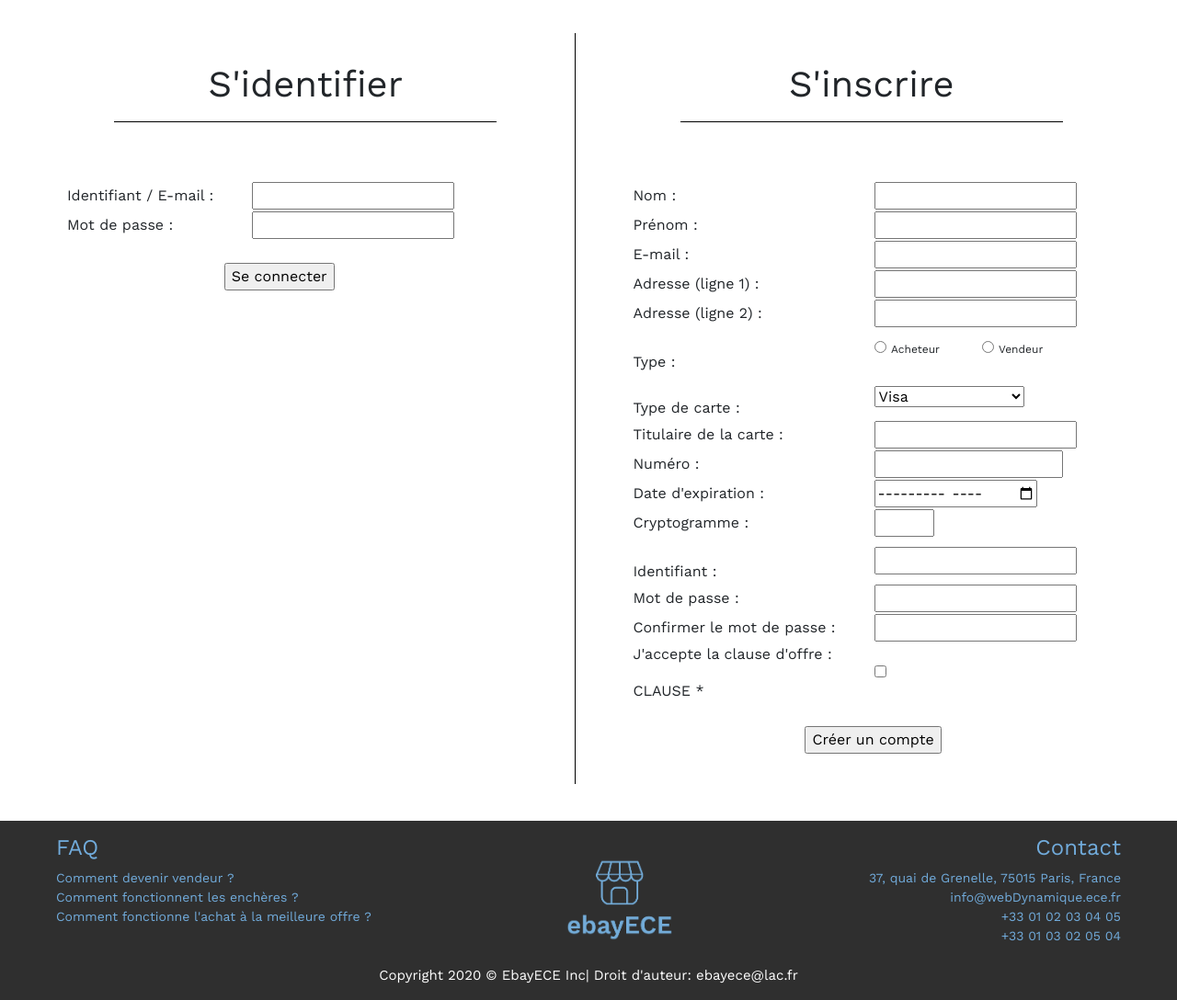
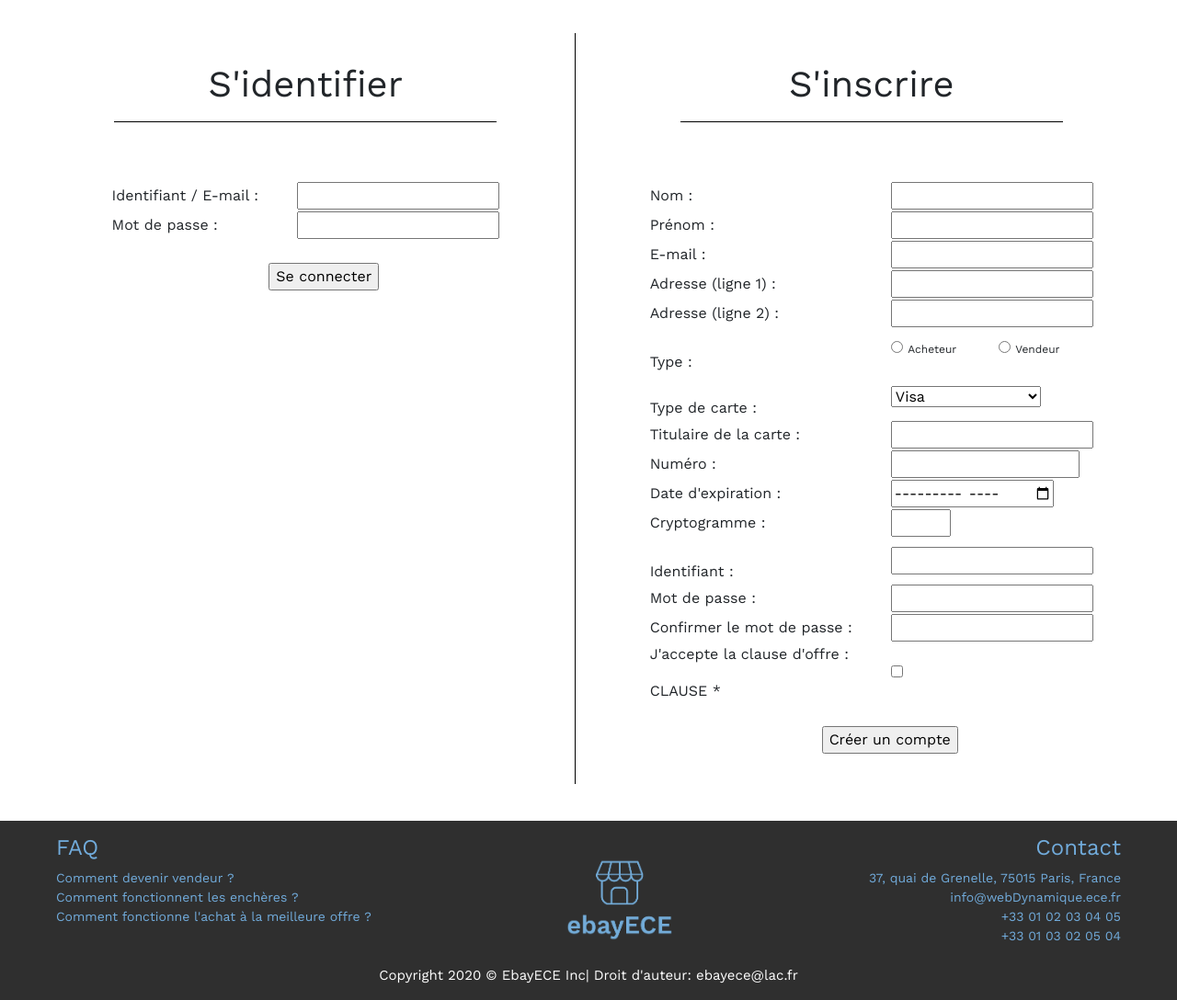
Before and after one commit to arlaty/ProjetPiscine, a PHP site: page /connexion.php in a window 1280 px wide. Shown: the part 161-1249 px from the top of the page at 92% size. Run offline with PHP 8.4, Linux system fonts and the light colour scheme.

Commit message:
fix connexion. A faire verif de la saisie

```diff
--- a/style.css
+++ b/style.css
@@ -375,6 +375,11 @@ footer .Contact{
   cursor: pointer;
 }
 
+.inscription form, .connexion form{
+    display: flex;
+    justify-content: center;
+}
+
 #text{
   position: absolute;
   top: 50%;
```
